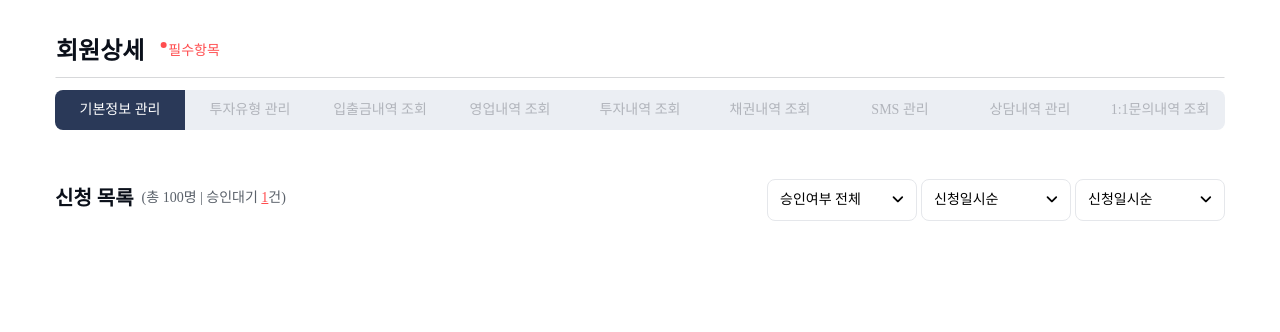
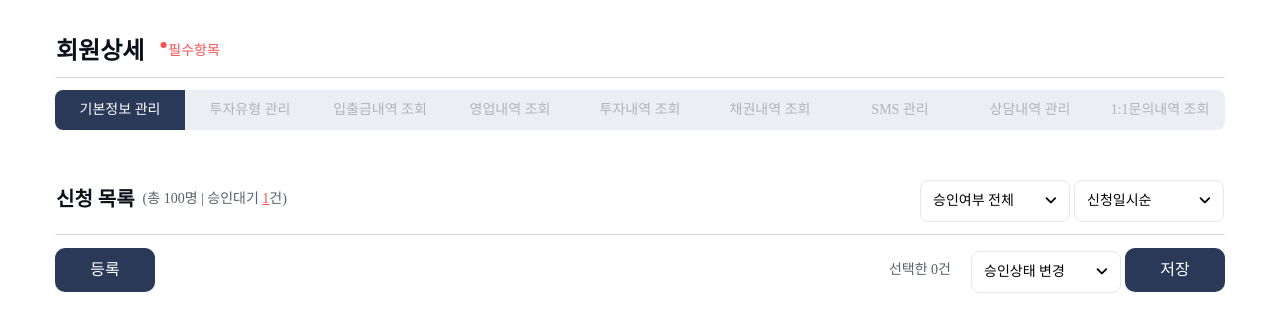
Before and after one commit to malinjr07/css-perfection, a React (Vite) app: page / in a window 1280 px wide. Shown: the top 332 px of the page. Built offline with nearby package versions, Linux system fonts and the light colour scheme; a web font is replaced by a local one.

Commit message:
table and pagination left

```diff
--- a/src/App.tsx
+++ b/src/App.tsx
@@ -1,3 +1,4 @@
+import Button from './components/Button';
 import Dot from './components/Dot';
 import SelectBox from './components/SelectBox';
 import Tabs from './components/Tabs';
@@ -5,6 +6,7 @@ import {
   approvalOptions,
   dateTimeOptions,
   statusOption,
+  viewLimitOptions,
 } from './utils/statics';
 
 function App() {
@@ -24,7 +26,7 @@ function App() {
       <div className='py-3 mb-[21px] w-full flex flex-row justify-start items-start '>
         <Tabs />
       </div>
-      <div className='w-full flex items-center justify-between py-3 '>
+      <div className='w-full flex items-center border border-transparent border-b-[#D7D8DA] justify-between py-3 '>
         <div className='flex justify-start items-center gap-2'>
           <h2 className='font-semibold text-xl text-[#0B101A] '>신청 목록</h2>
           <p className='font-medium text-sm leading-4 text-[#5A616A]'>
@@ -35,7 +37,16 @@ function App() {
         <div className='flex justify-start items-center gap-1 '>
           <SelectBox dataArr={approvalOptions} />
           <SelectBox dataArr={dateTimeOptions} />
-          <SelectBox dataArr={statusOption} />
+        </div>
+      </div>
+      <div className='w-full flex justify-between py-3 items-center '>
+        <Button actionCb={() => {}} title='등록' />
+        <div className='flex gap-1 justify-start items-center'>
+          <p className='text-[#5A616A] text-sm mr-4 leading-[16px] '>
+            선택한 0건
+          </p>{' '}
+          <SelectBox dataArr={statusOption} />{' '}
+          <Button actionCb={() => {}} title='저장' />
         </div>
       </div>
     </section>
--- /dev/null
+++ b/src/components/Button.tsx
@@ -0,0 +1,18 @@
+import React, { FC } from 'react';
+import { buttonProps } from '../utils/types';
+
+const Button: FC<buttonProps> = ({ title, actionCb, isLarge }) => {
+  return (
+    <button
+      className={`px-4 rounded-[10px] bg-[#2A3958] text-white ${
+        isLarge ? 'py-[12.5px] w-[170px]' : 'py-2.5 w-[100px] '
+      } `}
+      onClick={actionCb}
+      type='button'
+    >
+      {title}
+    </button>
+  );
+};
+
+export default Button;
--- a/src/utils/statics.ts
+++ b/src/utils/statics.ts
@@ -41,7 +41,26 @@ export const dateTimeOptions: selectOptionType[] = [
     value: '승인일시순',
   },
 ];
+
+export const viewLimitOptions: selectOptionType[] = [
+  {
+    title: '50개씩 보기',
+    value: '50개씩 보기',
+  },
+  {
+    title: '100개씩 보기',
+    value: '100개씩 보기',
+  },
+  {
+    title: '250개씩 보기',
+    value: '250개씩 보기',
+  },
+];
 export const statusOption: selectOptionType[] = [
+  {
+    title: '승인상태 변경',
+    value: '',
+  },
   {
     title: '신청일시순',
     value: '신청일시순',
--- a/src/utils/types.ts
+++ b/src/utils/types.ts
@@ -3,3 +3,9 @@ export type selectOptionType = { title: string; value: string };
 export type selectBoxProps = {
   dataArr: selectOptionType[];
 };
+
+export type buttonProps = {
+  isLarge?: true;
+  actionCb: () => void;
+  title: string;
+};
```
